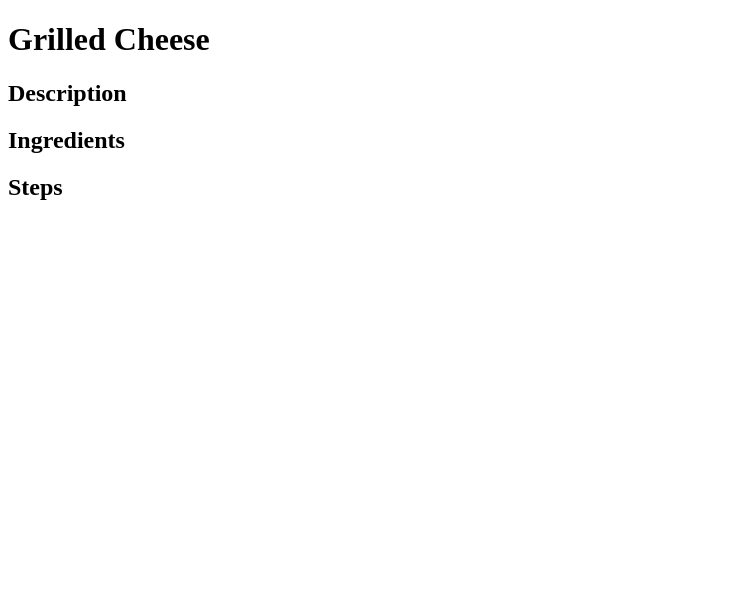
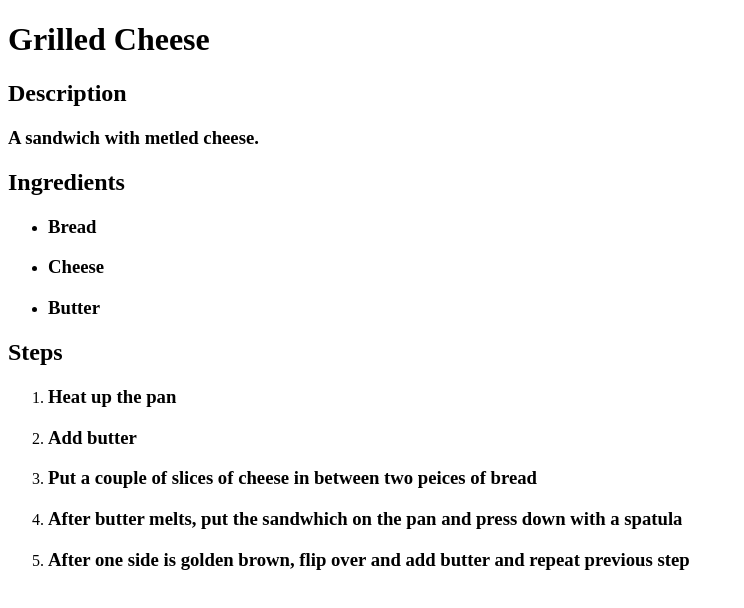
Before and after one commit to UgniusLuk/odin-recipes, a plain HTML site: page recipes/grilledcheese.html in a window 1280 px wide. Shown: the whole page, without its empty margins (0-744 px from the left). Drawn offline with Linux system fonts and the light colour scheme.

Commit message:
Fix picture on grilledcheese.html

```diff
--- a/recipes/grilledcheese.html
+++ b/recipes/grilledcheese.html
@@ -8,10 +8,20 @@
 <body>
     <h1>Grilled Cheese</h1>
     <h2>Description</h2>
-
+    <h3>A sandwich with metled cheese.</h3>
     <h2>Ingredients</h2>
-
+    <ul>
+        <li><h3>Bread</h3></li>
+        <li><h3>Cheese</h3></li>
+        <li><h3>Butter</h3></li>
+    </ul>
     <h2>Steps</h2>
-
+    <ol>
+        <li><h3>Heat up the pan</h3></li>
+        <li><h3>Add butter</h3></li>
+        <li><h3>Put a couple of slices of cheese in between two peices of bread</h3></li>
+        <li><h3>After butter melts, put the sandwhich on the pan and press down with a spatula</h3></li>
+        <li><h3>After one side is golden brown, flip over and add butter and repeat previous step</h3></li>
+    </ol>
 </body>
 </html>
```
